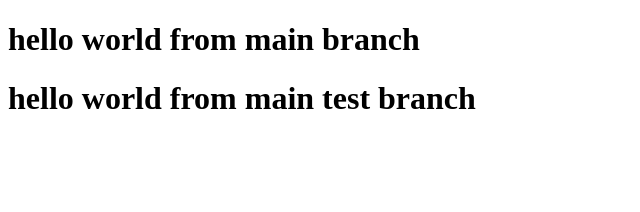
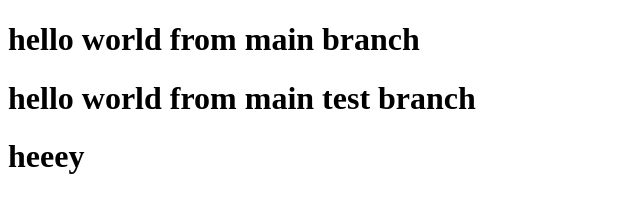
Before and after one commit to MOHAMMEDCHIRAH2002/TestRepo, a plain HTML site: page index.html in a window 1280 px wide. Shown: the whole page, without its empty margins (0-640 px from the left). Drawn offline with Linux system fonts and the light colour scheme.

Commit message:
version3

```diff
--- a/index.html
+++ b/index.html
@@ -8,5 +8,6 @@
 <body>
     <h1>hello world from main branch</h1>
     <h1>hello world from main test branch</h1>
+    <h1>heeey </h1>
 </body>
 </html>
```
